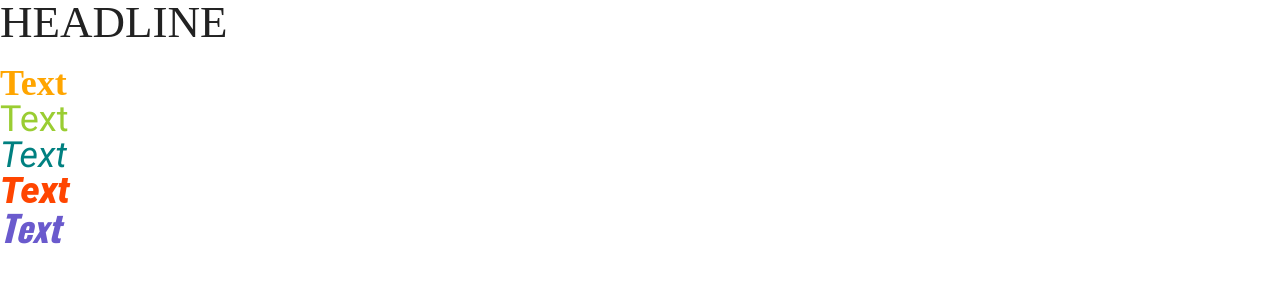
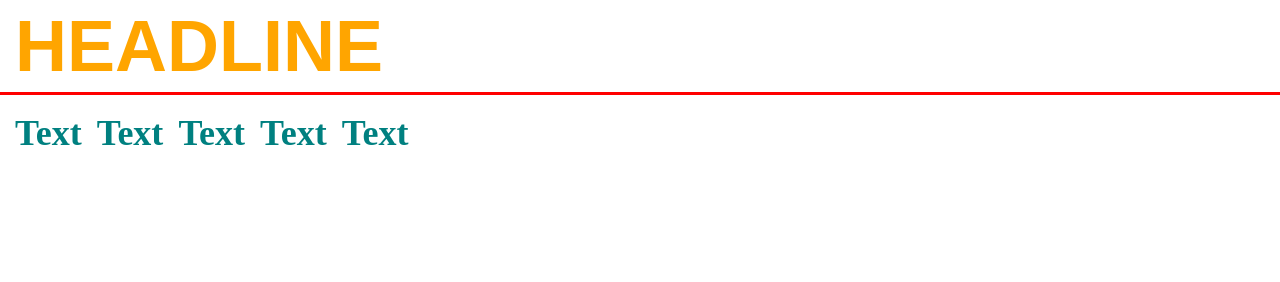
Before and after one commit to DovzhenkoDenys1989/fm_media_queries-classwork-11.03.2021, a plain HTML site: page index.html in a window 1280 px wide. Drawn offline with Linux system fonts and the light colour scheme; a web font is replaced by a local one.

Commit message:
@media example

```diff
--- a/essets/css/general_style.css
+++ b/essets/css/general_style.css
@@ -1,45 +1,7 @@
 @import "./fonts.css";
-/*@import "./screen_styles.css" screen;*/
-@import "./print_styles.css" print;
+@import "./header.css";
+@import "./nav_list.css";
 
 :root{
   font-size: 18px;
 }
-
-header{
-  font-size: 2.5rem;
-  margin-bottom: 20px;
-
-}
-
-h1{
-  font-family: "Akaya Regular";
-  font-size: 2rem;
-  font-weight: bold;
-}
-
-h2{
-  font-family: "Roboto";
-  font-size: 2rem;
-}
-
-h3{
-  font-family: "Roboto";
-  font-size: 2rem;
-  font-weight: 400;
-  font-style: italic;
-}
-
-h4{
-  font-family: "Roboto";
-  font-size: 2rem;
-  font-weight: 800;
-  font-style: italic;
-}
-
-h5{
-  font-family: "Oswald";
-  font-size: 2rem;
-  font-weight: 800;
-  font-style: italic;
-}
--- /dev/null
+++ b/essets/css/header.css
@@ -0,0 +1,26 @@
+header{
+  font-size: 4rem;
+  margin-bottom: 20px;
+  padding: 10px 15px;
+  font-family: sans-serif;
+  font-weight: bold;
+  border-bottom: 3px solid red;
+}
+
+@media screen and (min-width:100px){
+  header{
+    color:orange;
+  }
+}
+
+@media print{
+  header{
+    border-bottom: 3px solid gray
+
+  }
+}
+@media all and (max-width:400px){
+  header{
+    font-size: 2rem;
+  }
+}
--- /dev/null
+++ b/essets/css/nav_list.css
@@ -0,0 +1,26 @@
+ul{
+  font-size: 0;
+}
+
+li{
+  display: inline-block;
+  margin-left: 15px;
+  font-family: "Akaya Regular";
+  font-size: 2rem;
+  font-weight: bold;
+  color: teal;
+
+
+}
+
+@media all and (max-width:440px){
+  li{
+    display: block;
+  }
+}
+
+@media print {
+  li{
+    color: black;
+  }
+}
--- a/essets/css/print_styles.css
+++ /dev/null
@@ -1,3 +0,0 @@
-header{
-  border-bottom: 3px solid red;
-}
--- a/essets/css/screen_styles.css
+++ /dev/null
@@ -1,19 +0,0 @@
-h1{
-  color: orange;
-}
-
-h2{
-  color:yellowgreen
-}
-
-h3{
-  color: teal;
-}
-
-h4{
-  color: orangered;
-}
-
-h5{
-  color: slateblue;
-}
--- a/index.html
+++ b/index.html
@@ -6,16 +6,17 @@
     <meta name="viewport" content="width=device-width, initial-scale=1.0" />
     <link rel="stylesheet" href="./essets/css/reset.css" />
     <link rel="stylesheet" href="./essets/css/general_style.css" />
-    <link rel="stylesheet" href="./essets/css/screen_styles.css" media="screen">
     <title>Document</title>
   </head>
   <body>
     <header>HEADLINE</header>
-      <h1>Text</h1>
-      <h2>Text</h2>
-      <h3>Text</h3>
-      <h4>Text</h4>
-      <h5>Text</h5>
+<ul>
+  <li>Text</li>
+  <li>Text</li>
+  <li>Text</li>
+  <li>Text</li>
+  <li>Text</li>
+</ul>
 
 
   </body>
```
